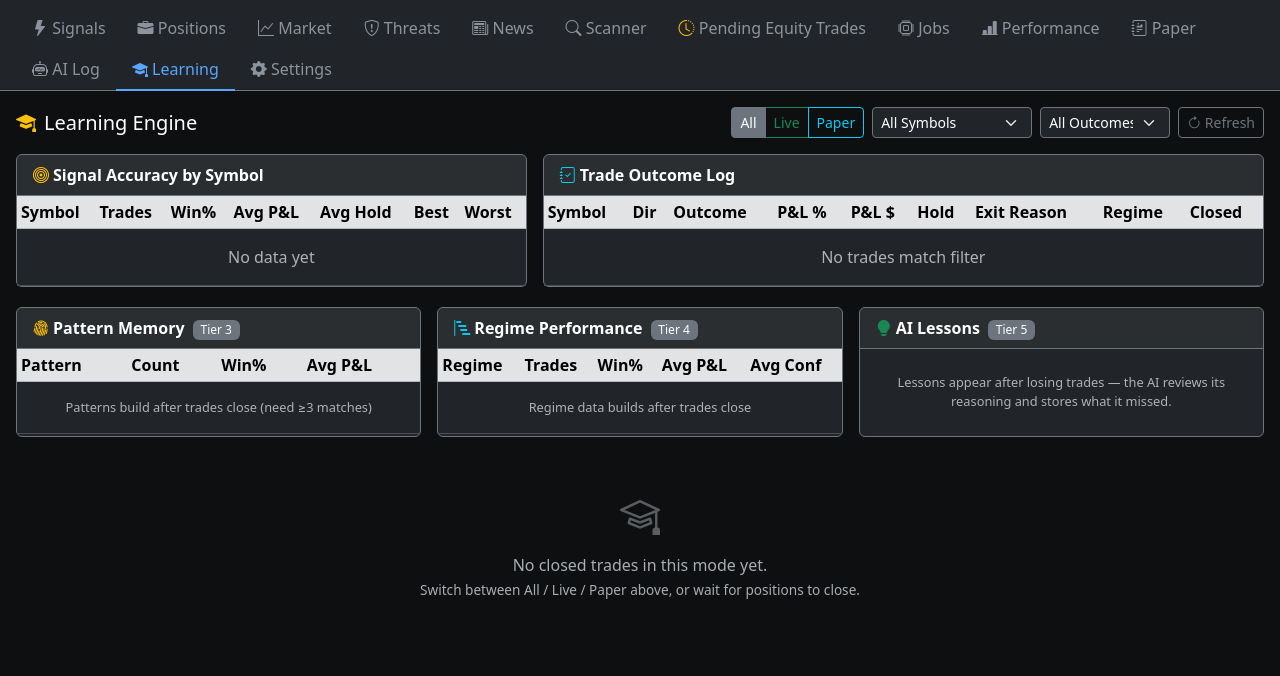
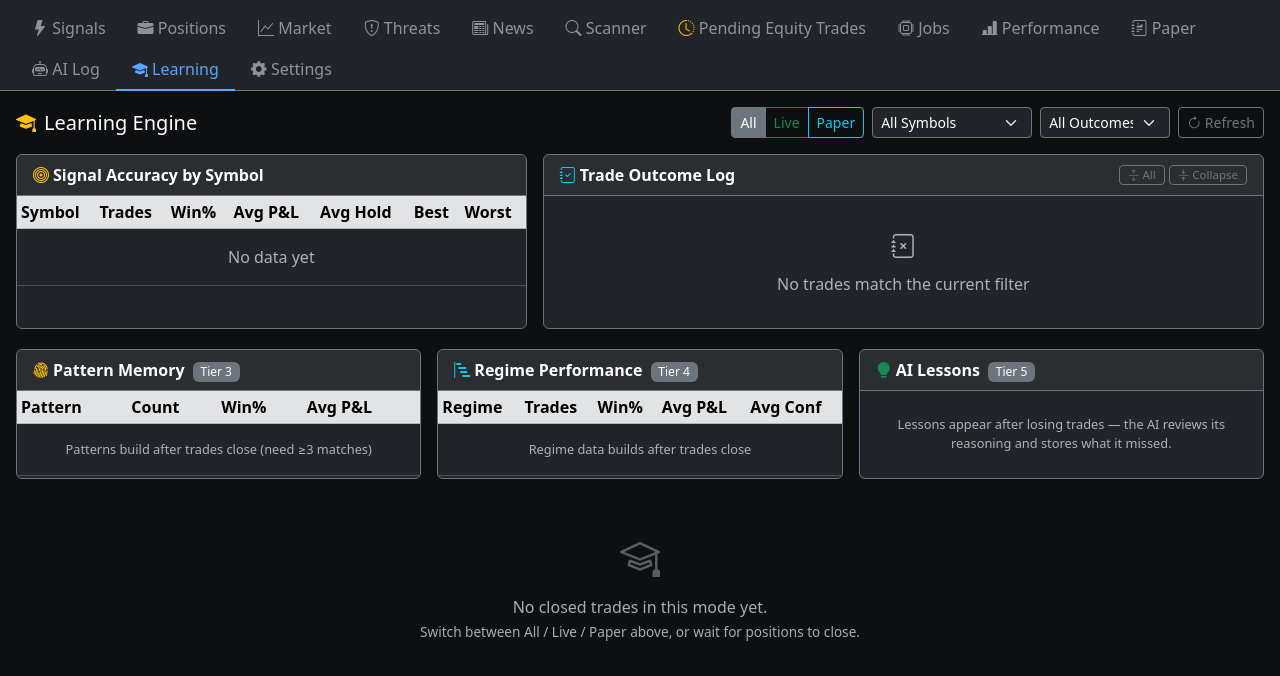
Before and after one commit to jmtibbetts/jarvis-trading-ai-python, a FastAPI app: page / in a window 1280 px wide, after a click on "Learning". Shown: the part 57-733 px from the top of the page. Run offline with FastAPI, Linux system fonts and the light colour scheme; data that the repository does not hold is empty; parts of the project's set-up code (start-up, migrations or seed data) failed here and were passed over; some libraries are stand-ins or nearby versions.

Commit message:
feat(ui): daily collapsible Trade Outcome Log in Learning tab

```diff
--- a/templates/index.html
+++ b/templates/index.html
@@ -785,31 +785,24 @@
         </div>
       </div>
 
-      <!-- Trade outcome log -->
+      <!-- Trade outcome log — daily collapsible groups -->
       <div class="col-12 col-xl-7">
         <div class="card bg-dark border-secondary h-100">
-          <div class="card-header border-secondary py-2">
+          <div class="card-header border-secondary py-2 d-flex align-items-center justify-content-between">
             <span class="text-white fw-semibold"><i class="bi bi-journal-check me-1 text-info"></i>Trade Outcome Log</span>
+            <div class="d-flex gap-1">
+              <button class="btn btn-outline-secondary btn-sm py-0 px-2" style="font-size:0.72rem" onclick="expandAllOutcomeDays()">
+                <i class="bi bi-arrows-expand"></i> All
+              </button>
+              <button class="btn btn-outline-secondary btn-sm py-0 px-2" style="font-size:0.72rem" onclick="collapseAllOutcomeDays()">
+                <i class="bi bi-arrows-collapse"></i> Collapse
+              </button>
+            </div>
           </div>
-          <div class="card-body p-0">
-            <div class="table-responsive">
-              <table class="table table-dark table-hover table-sm align-middle mb-0">
-                <thead class="table-secondary">
-                  <tr>
-                    <th>Symbol</th>
-                    <th>Dir</th>
-                    <th>Outcome</th>
-                    <th>P&L %</th>
-                    <th>P&L $</th>
-                    <th>Hold</th>
-                    <th>Exit Reason</th>
-                    <th>Regime</th>
-                    <th>Closed</th>
-                  </tr>
-                </thead>
-                <tbody id="outcomes-tbody"></tbody>
-              </table>
-            </div>
+          <div class="card-body p-2" style="max-height:480px;overflow-y:auto">
+            <div id="outcomes-daily-groups"></div>
+            <!-- hidden legacy tbody — kept for filterOutcomes() fallback -->
+            <table style="display:none"><tbody id="outcomes-tbody"></tbody></table>
           </div>
         </div>
       </div>
```
